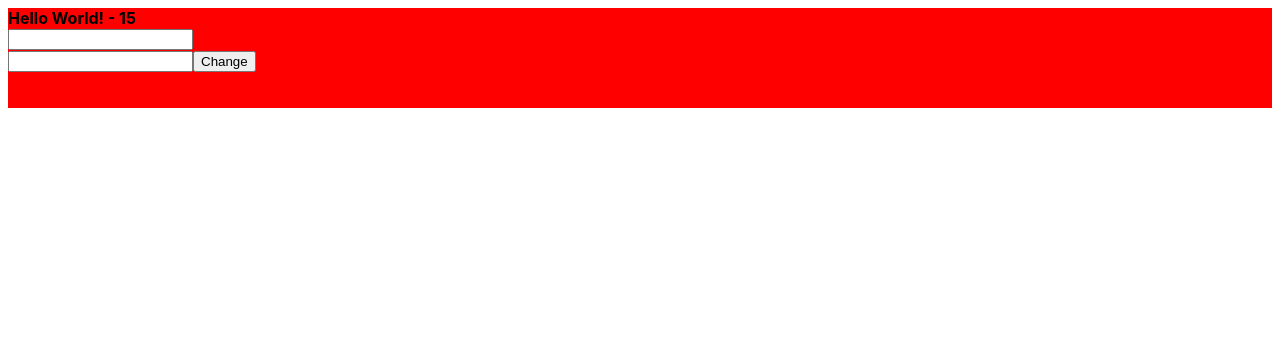
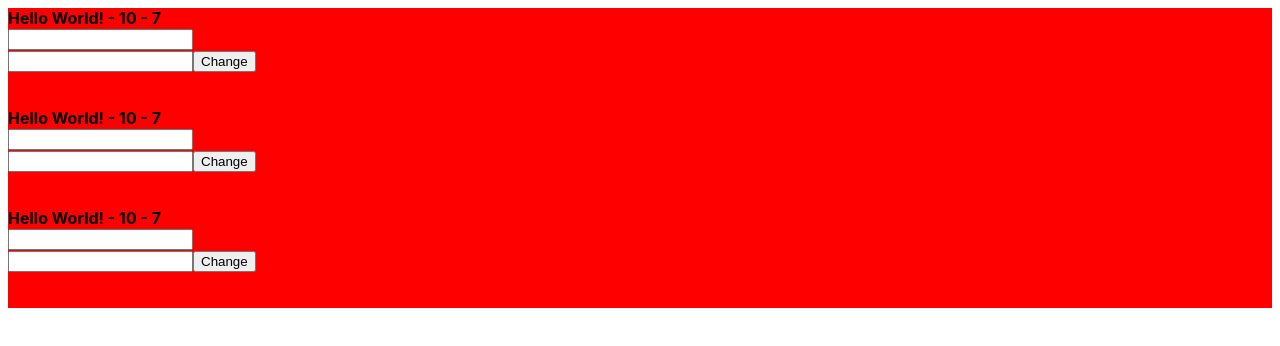
Before and after one commit to sanjay-varma/trial-1, a React (Create React App) app: page / in a window 1280 px wide. Shown: the top 346 px of the page. Built offline with nearby package versions, Linux system fonts and the light colour scheme.

Commit message:
update 26/5

```diff
--- a/src/App.js
+++ b/src/App.js
@@ -1,35 +1,39 @@
 import React from "react";
-
-var msg = "Hello World!";
 
 export default class App extends React.Component {
 
   constructor(props) {
     super(props);
 
-    this.state = { bg: "red", x: 0 }
-    setTimeout(this.onTimer, 500)
+    this.inp1 = React.createRef();
+    this.inp2 = React.createRef();
+    this.state = { bg: "red", x: 0, y: 0, msg: "Hello World!" }
+    setInterval(this.onTimerX, 500)
+    setInterval(this.onTimerY, 700)
   }
 
-  onTimer = () => {
-    this.setState({ x: this.state.x + 1 })
-    setTimeout(this.onTimer, 500)
+  onTimerX = () => {
+    this.setState({ x: this.state.x + 1 }, () => { })
+  }
+
+  onTimerY = () => {
+    this.setState({ y: this.state.y + 1 })
   }
 
   inputChanged = (e) => {
-    this.setState({ bg: e.target.value })
+    this.setState({ bg: e.target.value, msg: this.inp1.current.value })
   }
 
   buttonClicked = () => {
-    this.setState({ bg: document.getElementById("input2").value, x: 0 })
+    this.setState({ bg: this.inp2.current.value, x: 0, y: 0 })
   }
 
   render() {
     return (
       <div style={{ backgroundColor: this.state.bg, height: 100, widht: 100 }}>
-        <strong>{msg} - {this.state.x}</strong><br />
-        <input onChange={this.inputChanged} /><br />
-        <input id="input2" />
+        <strong>{this.state.msg} - {this.state.x} - {this.state.y}</strong><br />
+        <input ref={this.inp1} onChange={this.inputChanged} /><br />
+        <input ref={this.inp2} />
         <button onClick={this.buttonClicked} > Change </button>
       </div>
     )
--- a/src/index.js
+++ b/src/index.js
@@ -8,5 +8,7 @@ const root = ReactDOM.createRoot(document.getElementById('root'));
 root.render(
   <React.StrictMode>
     <App />
+    <App />
+    <App />
   </React.StrictMode>
 );
```
